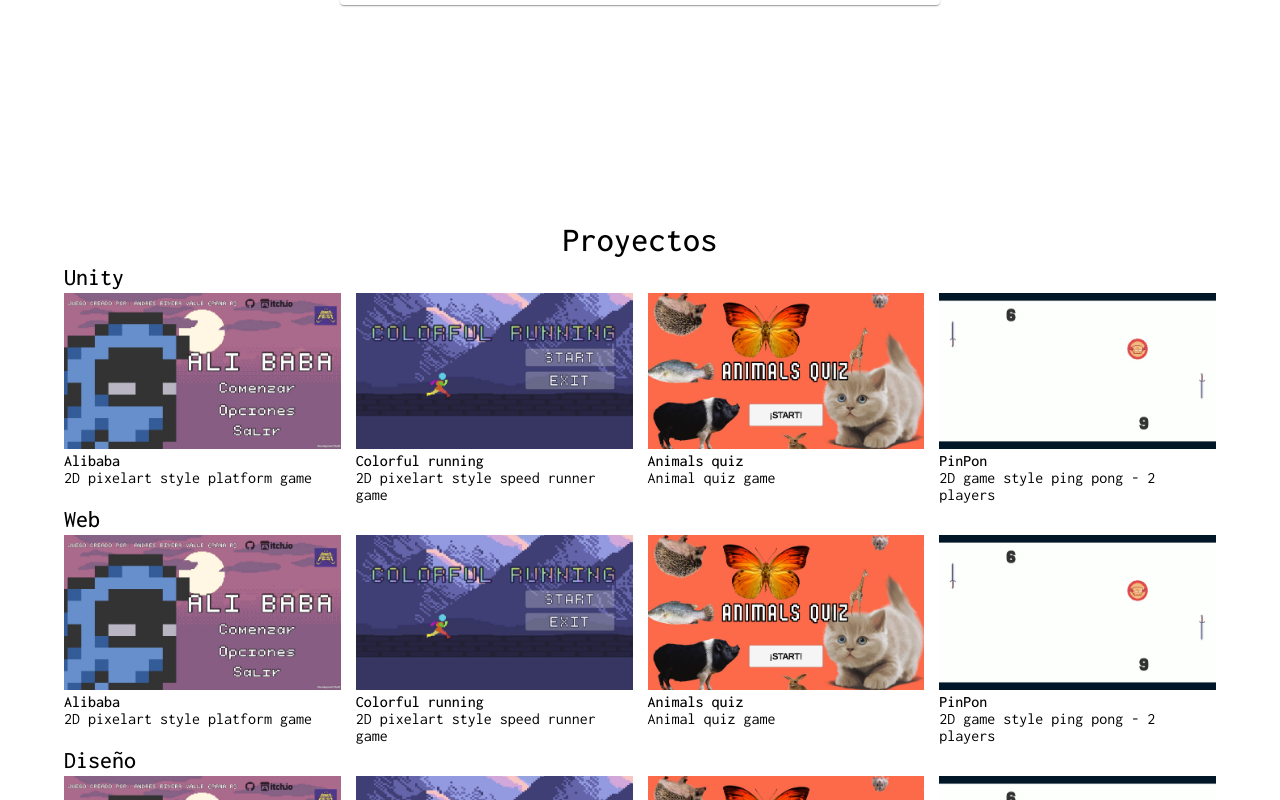
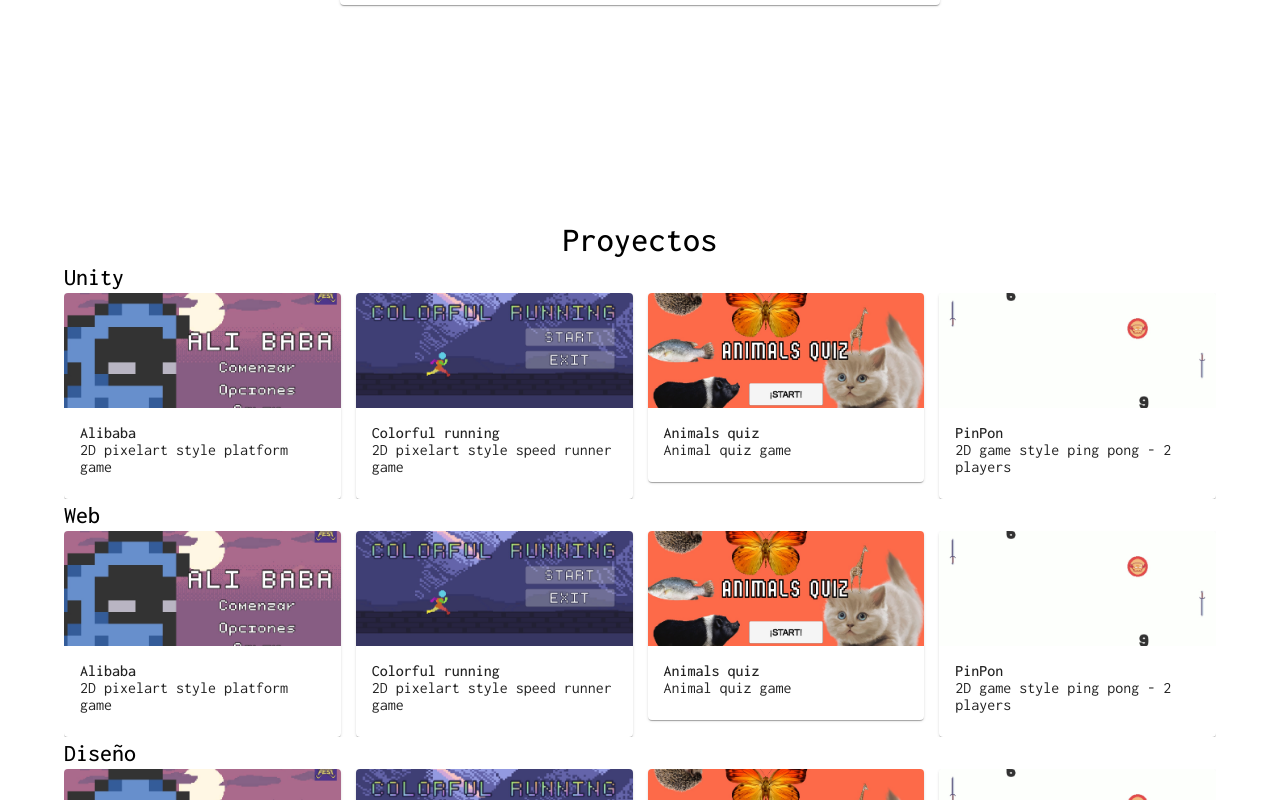
Before and after one commit to andresRivera123/Portfolio-AndresRiveraValle, a React (Vite) app: page / in a window 1280 px wide. Shown: the part 1480-2280 px from the top of the page. Built offline with nearby package versions, Linux system fonts and the light colour scheme.

Commit message:
<Box component="section"> & Card carousel
- Change the <section> to a <Box component: "section">, to be able to use the sx attribute and interpret a section.
- Change the <img> tag with a <Card>, <CardMedia>, <CardContent>.

```diff
--- a/src/App.jsx
+++ b/src/App.jsx
@@ -6,26 +6,43 @@ import Main from "./assets/Components/Main";
 import Achievements from "./assets/Components/Achievements";
 import Footer from "./assets/Components/Footer";
 
-
 function App() {
   return (
-    <Box>
-      <Navbar/>
-      <section id="home" style={{ paddingTop: "75px", height: "100vh" }}>
-        <Main/>
-      </section>
-      <section id="about" style={{ paddingTop: "75px", height: "100vh"}}>
-        <About/>
-      </section>
-      <section id="projects" style={{ paddingTop: "75px", height: "100vh"}}>
-        <Projects/>
-      </section>
-      <section id="achievements" style={{ paddingTop: "75px", height: "75vh"}}>
-        <Achievements/>
-      </section>
-      <section id="footer" style={{ paddingTop: "75px", height: "25vh"}}>
-        <Footer/>
-      </section>
+    <Box display="flex" flexDirection="column">
+      <Navbar />
+      <Box
+        id="home"
+        component="section"
+        sx={{ paddingTop: "75px", minHeight: "100vh" }}
+      >
+        <Main />
+      </Box>
+      <Box
+        id="about"
+        component="section"
+        sx={{ paddingTop: "75px", minHeight: "100vh" }}
+      >
+        <About />
+      </Box>
+      <Box
+        id="projects"
+        component="section"
+        sx={{ paddingTop: "75px", minHeight: "100vh" }}
+      >
+        <Projects />
+      </Box>
+      <Box
+        id="achievements"
+        component="section"
+        sx={{ paddingTop: "75px", minHeight: "100vh" }}
+      >
+        <Achievements />
+      </Box>
+      <Box
+        id="footer"
+        component="footer"
+        sx={{ paddingTop: "75px", height: "25vh" }}
+      ><Footer/></Box>
     </Box>
   );
 }
--- a/src/assets/Components/SwiperCarousel.jsx
+++ b/src/assets/Components/SwiperCarousel.jsx
@@ -1,5 +1,5 @@
 import React from "react";
-import { Box, Typography } from "@mui/material";
+import { Box, Card, CardContent, CardMedia, Typography } from "@mui/material";
 import { Swiper, SwiperSlide } from "swiper/react";
 import { Pagination } from "swiper/modules";
 import { UnityData } from "../utils/ProjectData";
@@ -7,6 +7,7 @@ import { UnityData } from "../utils/ProjectData";
 import "swiper/css";
 import "swiper/css/pagination";
 import "../Styles/bulletSwiper.css";
+import { Image } from "@mui/icons-material";
 
 const SwiperCarousel = () => {
   return (
@@ -40,21 +41,17 @@ const SwiperCarousel = () => {
       >
         {UnityData.map((project) => (
           <SwiperSlide key={project.id}>
-            <Box sx={{ display: "flex", justifyContent: "center" }}>
-              <Box sx={{ width: 350 }}>
-                <img
-                  src={project.image}
-                  alt="Logo portafolio - Andres Rivera"
-                  style={{ width: "100%", height: "auto" }}
-                />
+            <Card sx={{ maxWidth: 345 }}>
+              <CardMedia sx={{ height: 115 }} image={project.image} />
+              <CardContent>
                 <Box display="flex" flexDirection="column">
                   <Typography variant="h7" sx={{ fontWeight: 500 }}>
                     {project.name}
                   </Typography>
                   <Typography variant="h8">{project.description}</Typography>
                 </Box>
-              </Box>
-            </Box>
+              </CardContent>
+            </Card>
           </SwiperSlide>
         ))}
       </Swiper>
```
Also changed, not shown: src/assets/Components/Projects.jsx (line endings or trailing spaces).
